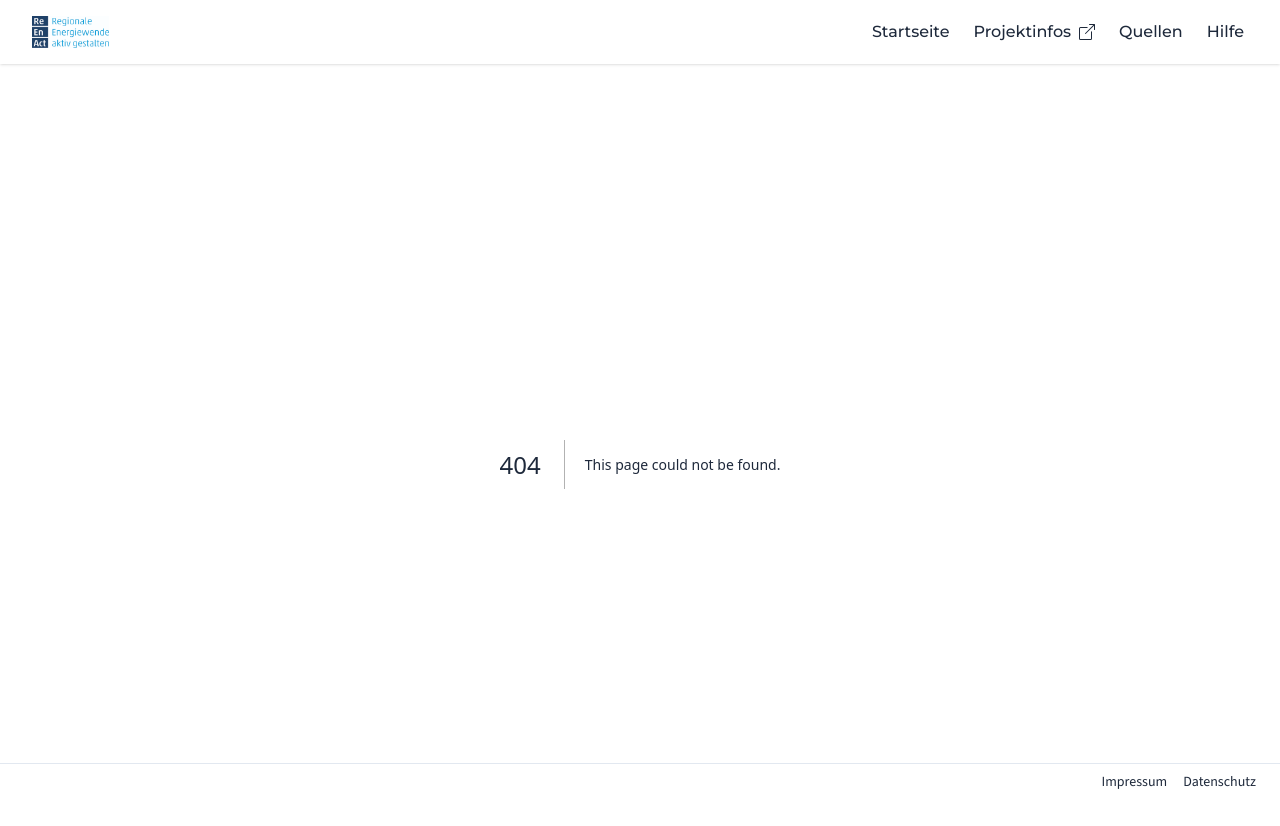
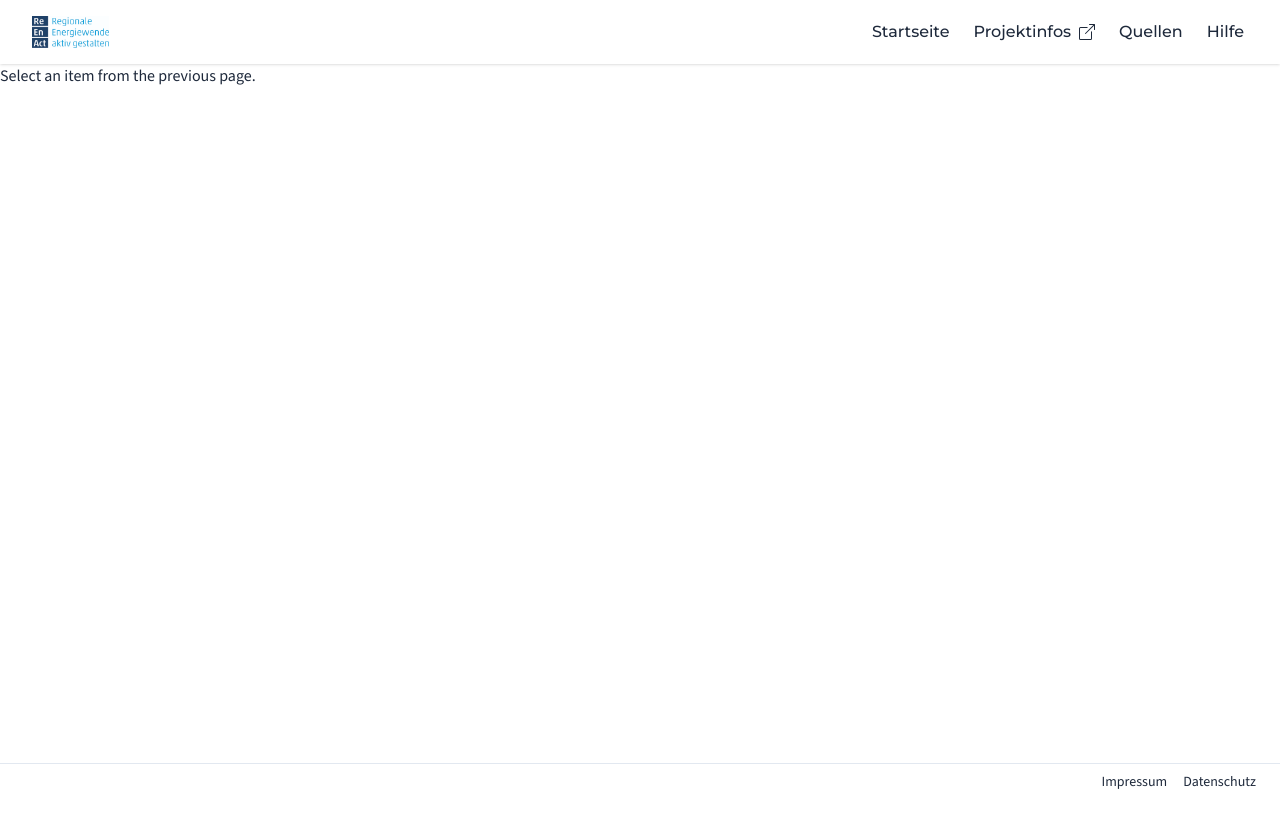
Before and after one commit to bmlancien/ReEnAct-Prototype, a Next.js app: page /pages/scenario in a window 1280 px wide. Before the commit this address had no page. Shown: the top 826 px of the page. After the commit the page ends 800 px from the top, so only its background shows below. Built offline with nearby package versions, Linux system fonts and the light colour scheme.

Commit message:
test for useSearchParams

```diff
--- /dev/null
+++ b/src/app/pages/scenario/page.js
@@ -0,0 +1,16 @@
+"use client";
+
+import { useSearchParams } from 'next/navigation';
+
+export default function ScenarioDetails() {
+  const searchParams = useSearchParams();
+  const id = searchParams.get('id');
+
+  return (
+    <div>
+      {id === '1' && <div>Content for Item 1</div>}
+      {id === '2' && <div>Content for Item 2</div>}
+      {!id && <div>Select an item from the previous page.</div>}
+    </div>
+  );
+}
```
